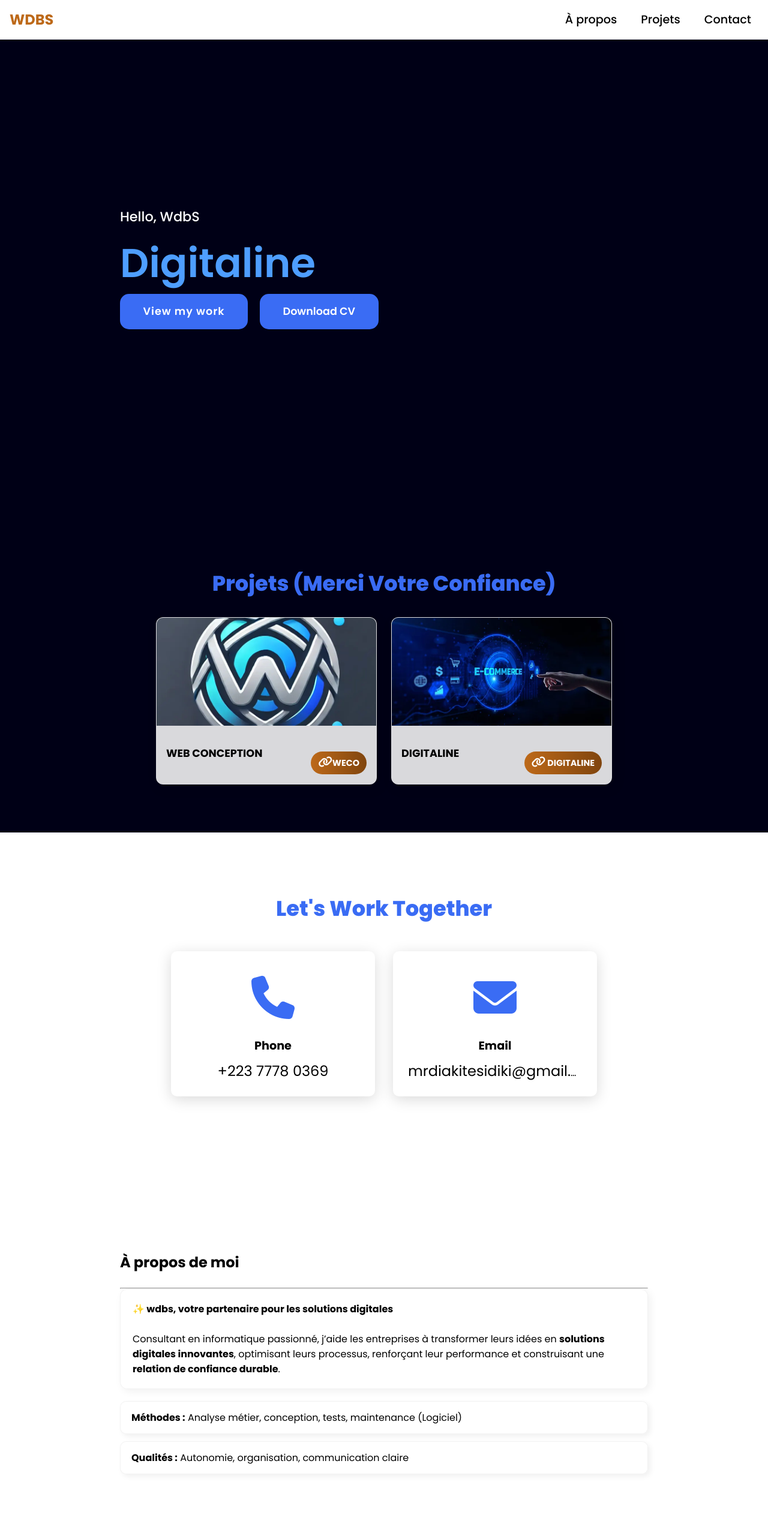
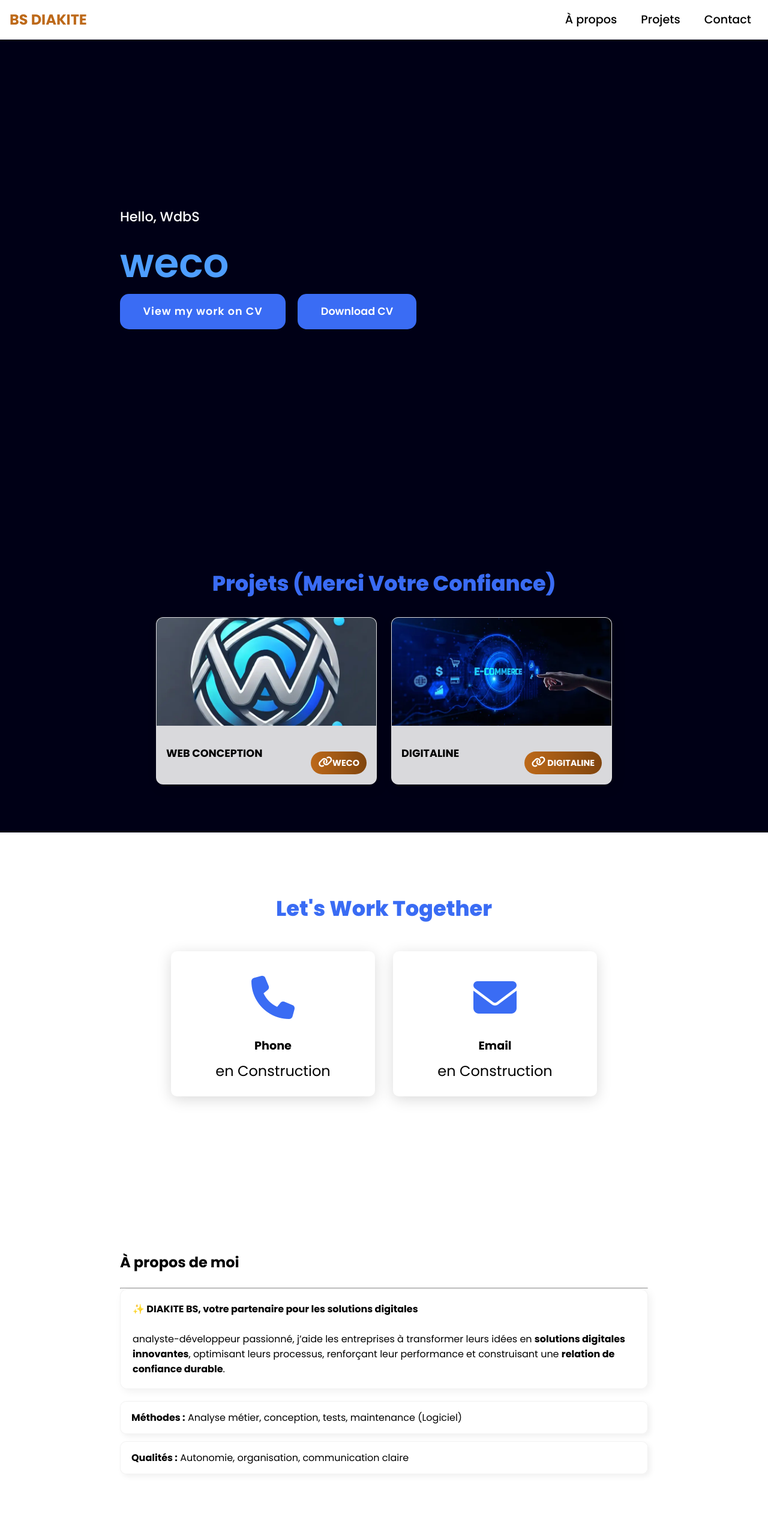
Before and after one commit to wdbsw/Portofolio-main, an Angular app: page /#/home in a window 1280 px wide. Shown: the top 2566 px of the page at 60% size. Built offline with nearby package versions, Linux system fonts and the light colour scheme.

Commit message:
Upgrade Name, CTO and Title

```diff
--- a/src/app/Components/apropos/apropos.component.html
+++ b/src/app/Components/apropos/apropos.component.html
@@ -5,7 +5,7 @@
     <hr>
     <div class="apropos-content">
         <p data-lang-fr="Je suis analyst-developper " data-lang-en="I am analyst-developper">
-            <b>✨ wdbs, votre partenaire pour les solutions digitales</b><br><br> Consultant en informatique passionné, j’aide les entreprises à transformer leurs idées en
+            <b>✨ DIAKITE BS, votre partenaire pour les solutions digitales</b><br><br> analyste-développeur passionné, j’aide les entreprises à transformer leurs idées en
             <b>solutions digitales innovantes</b>, optimisant leurs processus, renforçant leur performance et construisant une <b>relation de confiance durable</b>.
         </p>
         <ul>
--- a/src/app/Components/contact/contact.component.html
+++ b/src/app/Components/contact/contact.component.html
@@ -7,7 +7,7 @@
             </div>
             <div class="info">
                 <h3>Phone</h3>
-                <p>+223 7778 0369</p>
+                <p>en Construction</p>
             </div>
         </div>
         <div class="card">
@@ -16,7 +16,7 @@
             </div>
             <div class="info">
                 <h3>Email</h3>
-                <a href="mailto:mrdiakitesidiki@gmail.com">mrdiakitesidiki@gmail.com</a>
+                <a href="mailto:mrdiakitesidiki@gmail.com">en Construction</a>
             </div>
         </div>
     </div>
--- a/src/app/Components/footer/footer.component.html
+++ b/src/app/Components/footer/footer.component.html
@@ -1,10 +1,10 @@
 <footer class="footer">
-    <p class="footer-title">© <span>wdbs</span> | Tous droits réservés</p>
+    <p class="footer-title">© <span>DIAKITE BS</span> | Tous droits réservés</p>
     <div class="footer-social">
-        <a href="https://github.com/boubacardz" target="_blank" class="social-link">
+        <a href="https://github.com/wdbsw" target="_blank" class="social-link">
             <i class="fab fa-github"></i>
         </a>
-        <a href="https://www.linktr.ee/wdbs" target="_blank" rel="noopener" class="social-link btn">
+        <a href="https://www.linktr.ee/diakiteboubacar" target="_blank" rel="noopener" class="social-link btn">
             <i class="fas fa-tree"></i>
         </a>
     </div>
--- a/src/app/Components/main/main.component.html
+++ b/src/app/Components/main/main.component.html
@@ -1,14 +1,14 @@
 <section class="main">
     <div>
-        <h2>Hello, WdbS <br><span> Digitaline</span></h2>
-        <a href="#projects" class="main-btn">View my work</a>
+        <h2>Hello, WdbS <br><span> weco</span></h2>
+        <a href="#projects" class="main-btn">View my work on CV</a>
         <a href="./assets/wdbs.pdf" class="Download-cv" download>Download CV</a>
         <div class="social-icons">
-            <!--<a href="https://www.linkedin.com/in/wdbs/" target="_blank"><i
+            <!--<a href="https://www.linkedin.com/in/diakiteboubacar/" target="_blank"><i
                   class="fab fa-linkedin"></i></a>--
-            <a href="https://github.com/boubacardz" target="_blank"><i class="fab fa-github"></i></a>
+            <a href="https://github.com/wdbsw" target="_blank"><i class="fab fa-github"></i></a>
             <!--<a href="#"><i class="fa-brands fa-telegram"></i></a>
-            <a href="https://www.facebook.com/wdbs/" target="_blank"><i
+            <a href="https://www.facebook.com/oubacardz/" target="_blank"><i
                   class="fab fa-facebook"></i></a>-->
         </div>
     </div>
--- a/src/app/Components/navbar/navbar.component.html
+++ b/src/app/Components/navbar/navbar.component.html
@@ -1,5 +1,5 @@
 <header [class.menu-open]="menuOpen" [class.scrolled]="scrolled">
-    <a routerLink="/home" class="logo">wdbs</a>
+    <a routerLink="/home" class="logo">BS DIAKITE</a>
 
     <!-- Menu burger pour mobile -->
     <button class="menu-toggle" aria-label="Toggle navigation" (click)="toggleMenu()">
```
Also changed, not shown: 1 other file (tests, documents, lock files or other folders).
